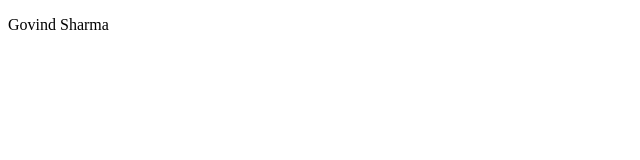
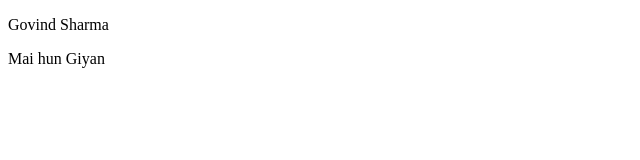
Before and after one commit to GovindSharma-git/Localrepo, a plain HTML site: page index.html in a window 1280 px wide. Shown: the full height of the page, 0-640 px from the left. Drawn offline with Linux system fonts and the light colour scheme.

Commit message:
Yeah Ah!

```diff
--- a/index.html
+++ b/index.html
@@ -7,5 +7,6 @@
 </head>
 <body>
     <p>Govind Sharma</p>
+    <p>Mai hun Giyan</p>
 </body>
 </html>
```
